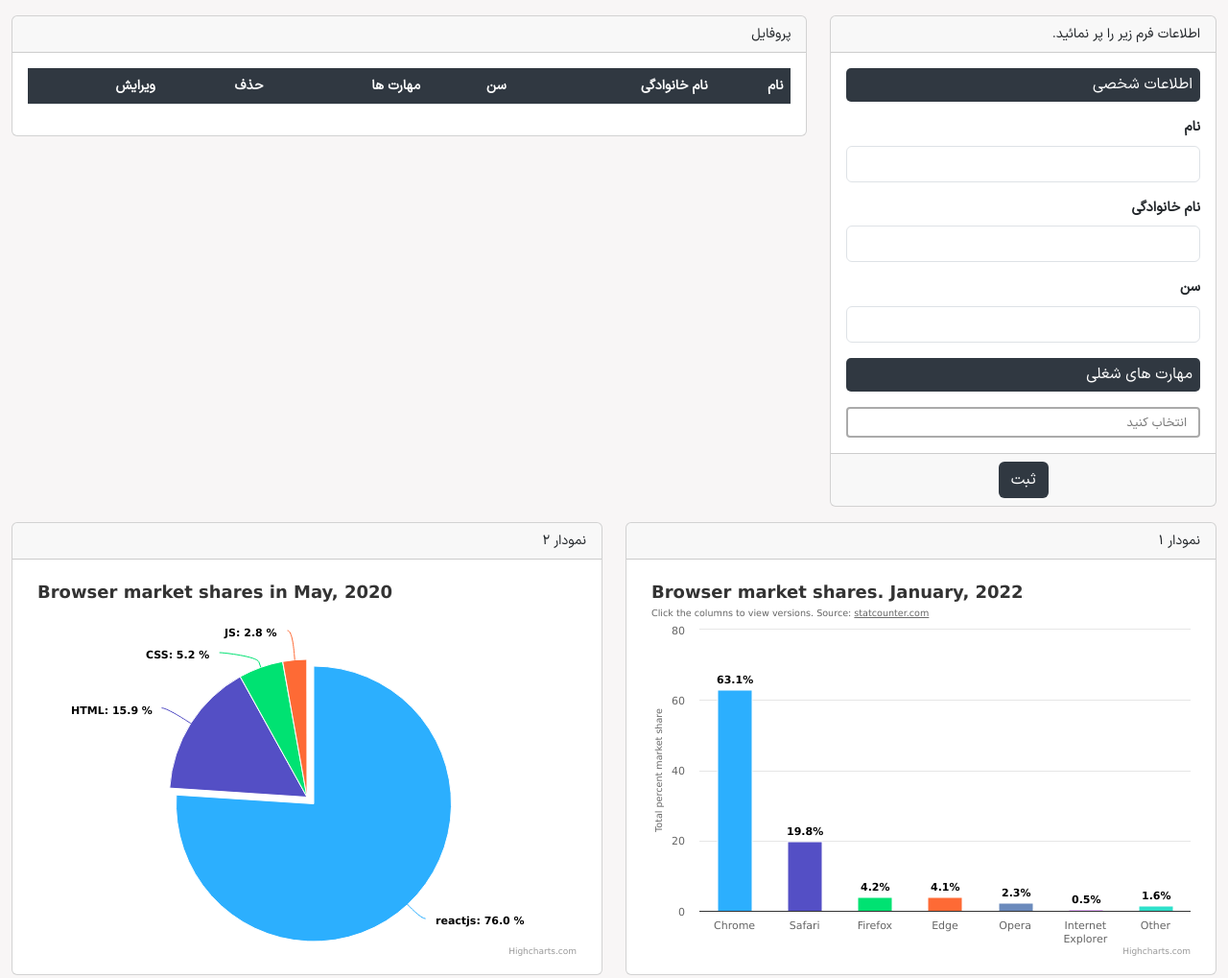
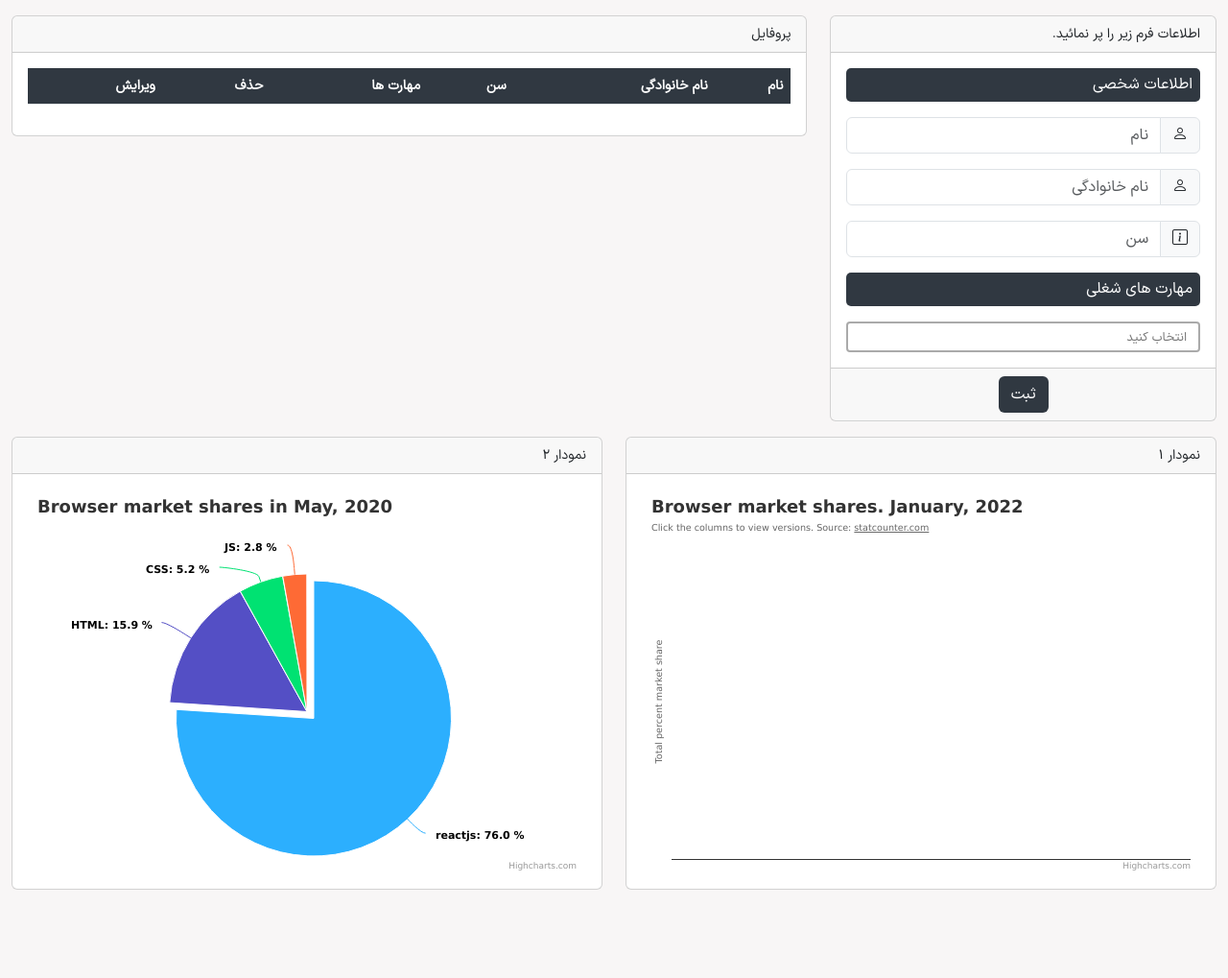
Before and after one commit to reyhanehSP/ariana_task, a website: page index.html in a window 1280 px wide. Shown: the whole page at 96% size. After the commit the page ends 943 px from the top, so only its background shows below. Drawn offline with nearby package versions, Linux system fonts and the light colour scheme; some packages are replaced by stand-ins of ours; files that its build step writes are made by us from their sources; a script that the page names is missing; files whose address does not match are found by name.

Commit message:
fix bootstrap font icon

```diff
--- a/assets/css/style.scss
+++ b/assets/css/style.scss
@@ -32,6 +32,7 @@
     src: url('../fonts/IRANSansXFaNum/IRANSansXFaNum-Bold/IRANSansXFaNum-Bold.eot');
     src: url('../fonts/IRANSansXFaNum/IRANSansXFaNum-Bold/IRANSansXFaNum-Bold.eot?#iefix') format('embedded-opentype'), url(../fonts/IRANSansXFaNum/IRANSansXFaNum-Bold/IRANSansXFaNum-Bold.otf) format('otf'), url(../fonts/IRANSansXFaNum/IRANSansXFaNum-Bold/IRANSansXFaNum-Bold.svg#IRANSans) format('svg'), url(../fonts/IRANSansXFaNum/IRANSansXFaNum-Bold/IRANSansXFaNum-Bold.woff) format('woff'), url(../fonts/IRANSansXFaNum/IRANSansXFaNum-Bold/IRANSansXFaNum-Bold.woff2) format('woff2'), url(../fonts/IRANSansXFaNum/IRANSansXFaNum-Bold/IRANSansXFaNum-Bold.ttf) format('truetype');
 }
+
 
 html {
     scroll-behavior: smooth;
--- a/gulpfile.js
+++ b/gulpfile.js
@@ -7,10 +7,14 @@
 
 //fonts
 gulp.task('fonts', function() {
-  return gulp.src('./assets/fonts/**/**/*') // Specify the source folder for fonts
+  return gulp.src('./assets/fonts/**/**/*',) // Specify the source folder for fonts
     .pipe(gulp.dest('dist/fonts')); // Output the fonts to the destination folder
 });
 
+gulp.task('fonts-bootstrap-icon', function() {
+  return gulp.src('./node_modules/bootstrap-icons/font/fonts/*',) // Specify the source folder for fonts
+    .pipe(gulp.dest('dist/css/fonts')); // Output the fonts to the destination folder
+});
 
 //js
 gulp.task('scripts', function() {
@@ -51,5 +55,5 @@
       .pipe(gulp.dest('./dist/css'));
 });
 gulp.task('watch', function () {
-  gulp.watch('./assets/css/*.scss',  gulp.series( 'fonts', 'scripts', 'styles' , 'css'));
+  gulp.watch('./assets/css/*.scss',  gulp.series( 'fonts', 'fonts-bootstrap-icon', 'scripts', 'styles' , 'css'));
 });
--- a/index.html
+++ b/index.html
@@ -25,18 +25,31 @@
                     <div class="section-header p-2 mb-3">
                         <h6 class="d-flex align-items-center mb-0">اطلاعات شخصی</h5>
                     </div>
-                    <div class="mb-3">
-                        <label for="username" class="form-label">نام </label>
-                        <input type="text" class="form-control" id="first_name">
-                    </div>
-                    <div class="mb-3">
-                        <label for="username" class="form-label"> نام خانوادگی</label>
-                        <input type="text" class="form-control" id="last_name">
-                    </div>
-                    <div class="mb-3">
-                        <label for="age" class="form-label">سن</label>
-                        <input type="text" class="form-control" id="age">
-                    </div>
+
+                    <div class="input-group mb-3">
+                        <span class="input-group-text">
+                            <i class="bi bi-person"></i>
+                        </span>
+                        <input type="text" class="form-control" id="first_name"
+                         placeholder="نام" aria-label="first_name">
+                      </div>
+
+                      <div class="input-group mb-3">
+                        <span class="input-group-text">
+                            <i class="bi bi-person"></i>
+                        </span>
+                        <input type="text" class="form-control" id="last_name"
+                         placeholder="نام خانوادگی" aria-label="last_name">
+                      </div>
+
+                      <div class="input-group mb-3">
+                        <span class="input-group-text">
+                            <i class="bi bi-info-square"></i>
+                        </span>
+                        <input type="text" class="form-control" id="age"
+                         placeholder="سن" aria-label="last_name">
+                      </div>
+
                     <div class="section-header p-2 mb-3">
                         <h6 class="d-flex align-items-center mb-0">مهارت های شغلی</h5>
                     </div>
@@ -109,6 +122,8 @@
                     <div class="section-header p-2 mb-3">
                         <h6 class="d-flex align-items-center mb-0">اطلاعات شخصی</h5>
                     </div>
+
+
                     <div class="mb-3">
                         <label for="username" class="form-label">نام </label>
                         <input type="text" class="form-control" id="first_name_edit">
@@ -256,44 +271,7 @@
         {
             name: 'Browsers',
             colorByPoint: true,
-            data: [
-
-                {
-                    name: 'Chrome',
-                    y: 63.06,
-                    drilldown: 'Chrome'
-                },
-                {
-                    name: 'Safari',
-                    y: 19.84,
-                    drilldown: 'Safari'
-                },
-                {
-                    name: 'Firefox',
-                    y: 4.18,
-                    drilldown: 'Firefox'
-                },
-                {
-                    name: 'Edge',
-                    y: 4.12,
-                    drilldown: 'Edge'
-                },
-                {
-                    name: 'Opera',
-                    y: 2.33,
-                    drilldown: 'Opera'
-                },
-                {
-                    name: 'Internet Explorer',
-                    y: 0.45,
-                    drilldown: 'Internet Explorer'
-                },
-                {
-                    name: 'Other',
-                    y: 1.582,
-                    drilldown: null
-                }
-            ]
+            data: JSON.parse(localStorage.getItem('user'))
         }
     ],
 
--- a/package.json
+++ b/package.json
@@ -1,7 +1,7 @@
 {
   "devDependencies": {
     "del": "^7.1.0",
-    "gulp": "^4.0.0"
+    "gulp": "^3.9.1"
   },
   "dependencies": {
     "bootstrap": "^5.3.1",
```
Also changed, not shown: dist/css/core.min.css, dist/css/fonts/bootstrap-icons.woff (added), dist/css/fonts/bootstrap-icons.woff2 (added), dist/js/bundle.min.js, 1 other file.
